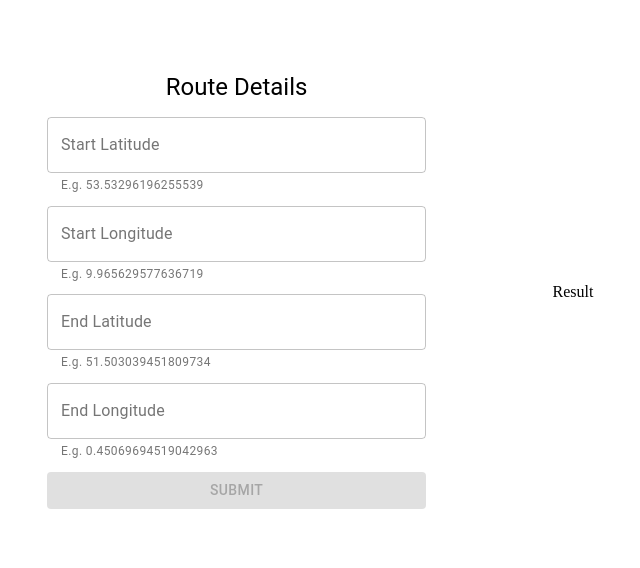
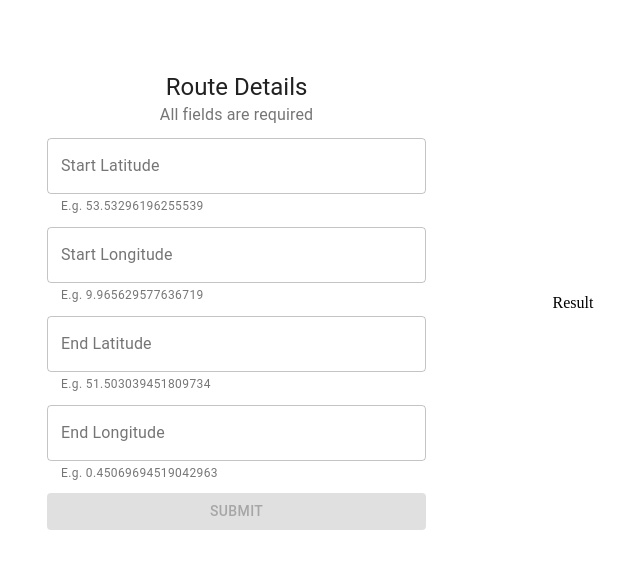
Before and after one commit to jlblumberg/jlbeacon, a React (Create React App) app: page / in a window 1280 px wide. Shown: the top 568 px of the page, without its empty margins (383-1023 px from the left). Built offline with nearby package versions, Linux system fonts and the light colour scheme; the HTML template or start-up script is replaced by a standard one.

Commit message:
Update form typography

```diff
--- a/src/components/Form/Form.jsx
+++ b/src/components/Form/Form.jsx
@@ -43,7 +43,8 @@ const Form = () => {
 
   return(
     <form id='route-details-input' className={styles.form}>
-      <Typography variant='h5' align='center' gutterBottom>Route Details</Typography>
+      <Typography variant='h5' color='textPrimary' align='center'>Route Details</Typography>
+      <Typography variant='body1' color='textSecondary' align='center' gutterBottom>All fields are required</Typography>
       <TextField className={styles.textField}
         name="startLat"
         id="outlined-helperText"
```
